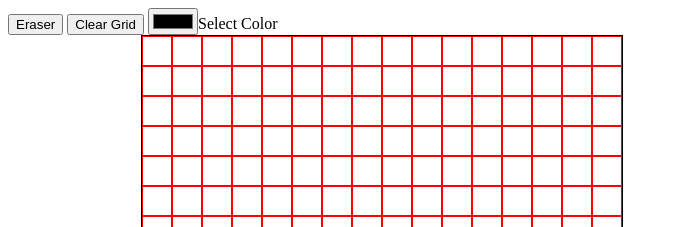
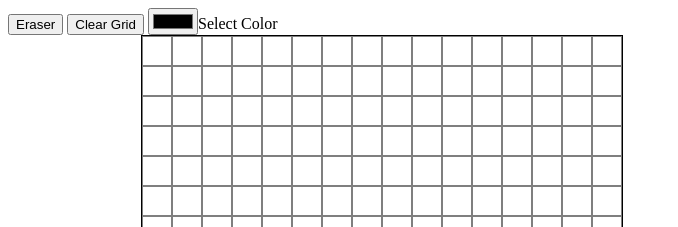
Before and after one commit to mohammadzfr/Etch-a-Sketch, a plain HTML site: page index.html in a window 1280 px wide. Shown: the top 227 px of the page, without its empty margins (0-678 px from the left). Drawn offline with Linux system fonts and the light colour scheme.

Commit message:
better gridlines

```diff
--- a/styles.css
+++ b/styles.css
@@ -6,7 +6,7 @@
   grid-template-columns: repeat(16, 1fr);
 }
 #grid>div {
-    border: 1px solid red;
+    border: 1px solid rgba(0, 0, 0, 0.5);
 }
 #grid>.colored {
     background-color: black;
```
